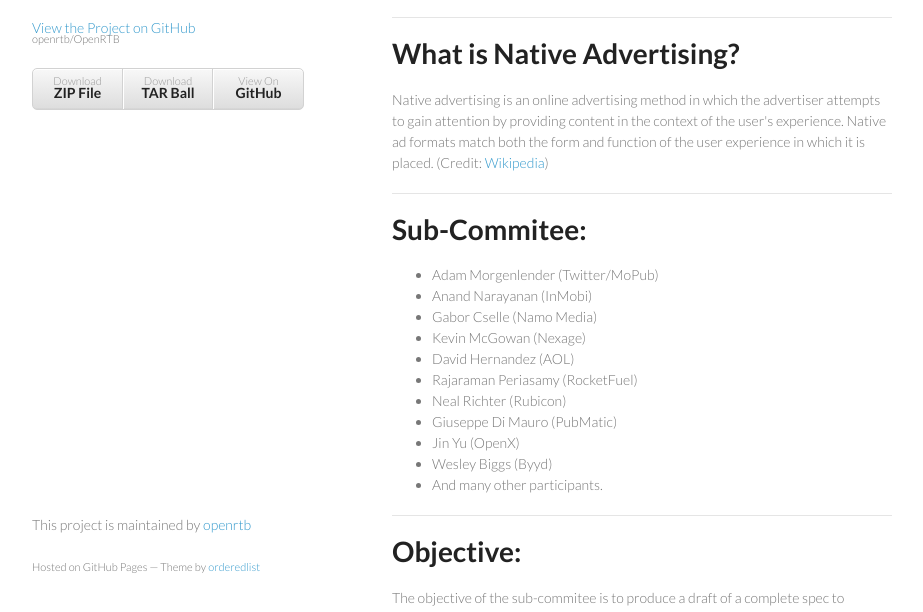
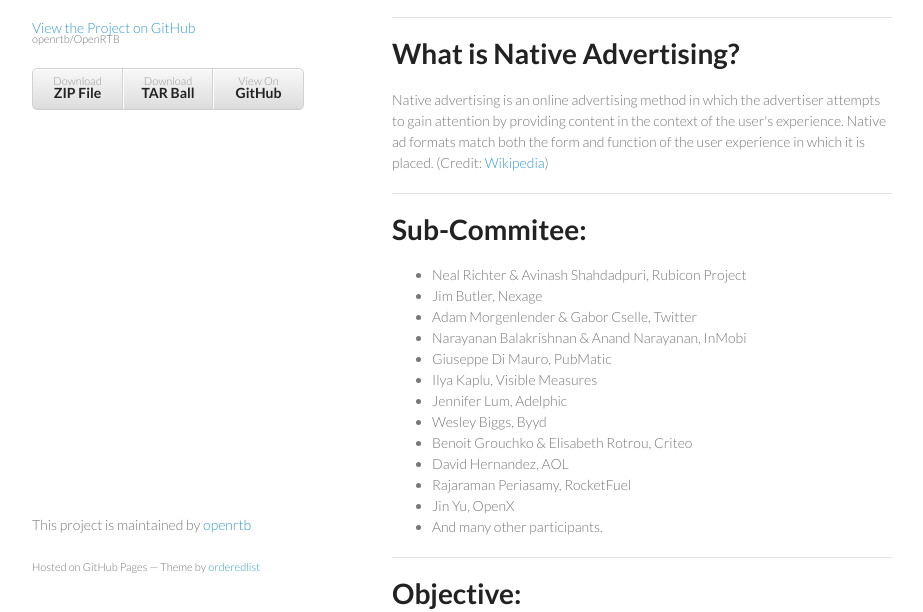
Before and after one commit to openrtb/OpenRTB, a plain HTML site: page nativeads.html in a window 1280 px wide. Shown: the part 154-766 px from the top of the page, without its empty margins (178-1101 px from the left). Drawn offline with Linux system fonts and the light colour scheme.

Commit message:
update committee to sync with names in spec

```diff
--- a/nativeads.html
+++ b/nativeads.html
@@ -43,16 +43,18 @@
 
 <p>
 <UL>
-<li>Adam Morgenlender (Twitter/MoPub)
-<li>Anand Narayanan (InMobi)
-<li>Gabor Cselle (Namo Media)
-<li>Kevin McGowan (Nexage)
-<li>David Hernandez (AOL)
-<li>Rajaraman Periasamy (RocketFuel)
-<li>Neal Richter (Rubicon)
-<li>Giuseppe Di Mauro (PubMatic)
-<li>Jin Yu (OpenX)
-<li>Wesley Biggs (Byyd)
+<li>Neal Richter & Avinash Shahdadpuri, Rubicon Project
+<li>Jim Butler, Nexage
+<li>Adam Morgenlender & Gabor Cselle, Twitter
+<li>Narayanan Balakrishnan & Anand Narayanan, InMobi
+<li>Giuseppe Di Mauro, PubMatic
+<li>Ilya Kaplu, Visible Measures
+<li>Jennifer Lum, Adelphic
+<li>Wesley Biggs, Byyd
+<li>Benoit Grouchko & Elisabeth Rotrou, Criteo
+<li>David Hernandez, AOL
+<li>Rajaraman Periasamy, RocketFuel
+<li>Jin Yu, OpenX
 <li> And many other participants. </li>
 </UL>
 </p>
```
